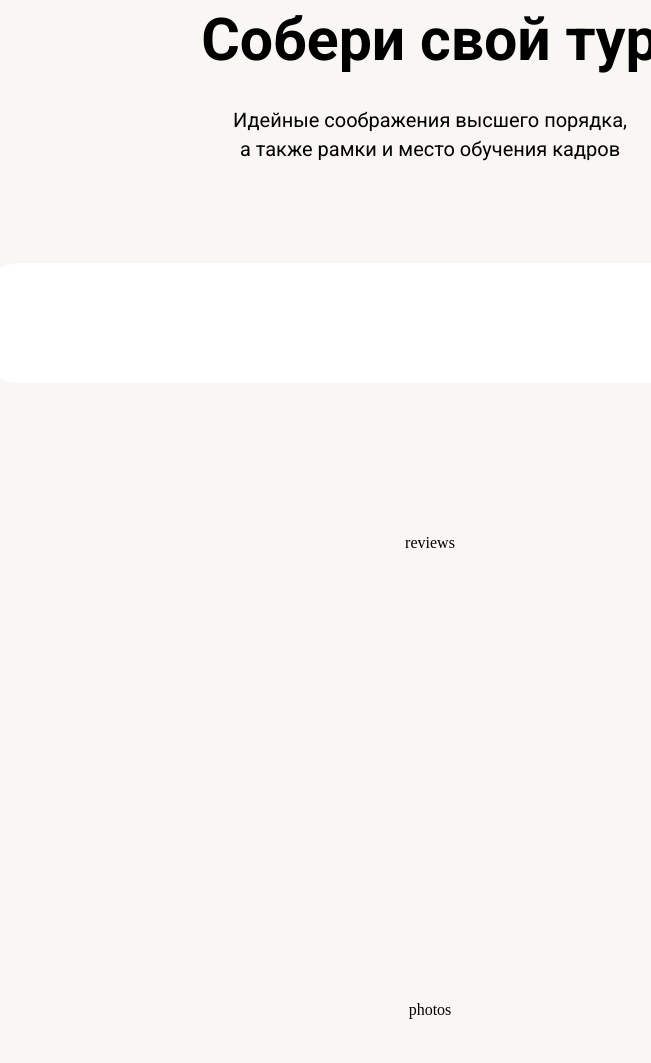
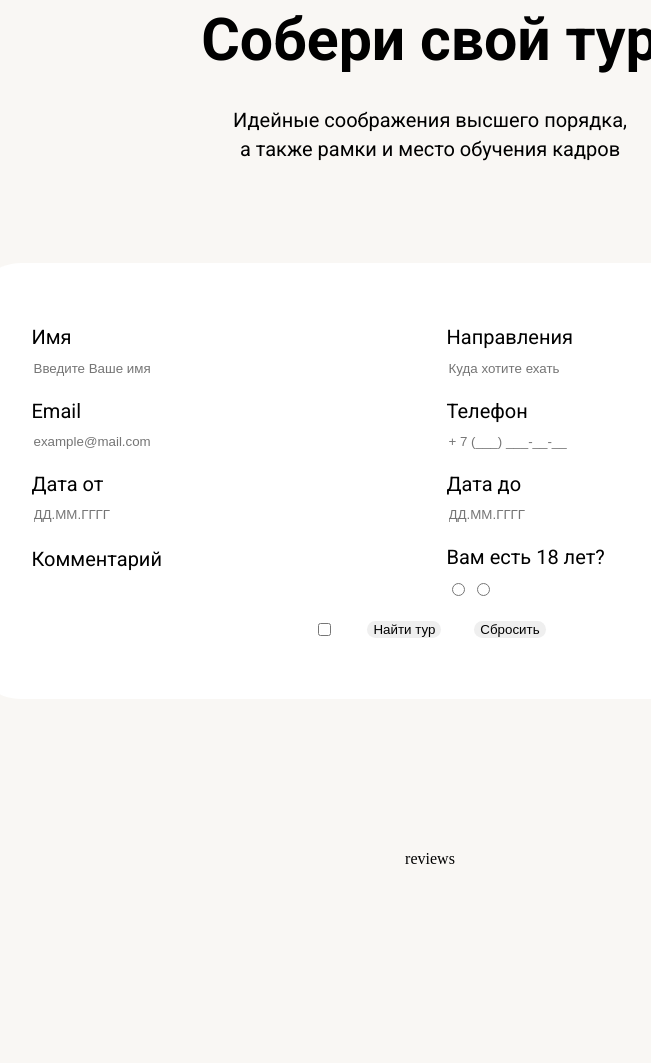
Before and after one commit to NydusBorn/design-vanilla, a website built with Vite: page index.html in a window 1280 px wide. Shown: the part 2963-4026 px from the top of the page, without its empty margins (210-861 px from the left). Built offline with nearby package versions, Linux system fonts and the light colour scheme; files whose address does not match are found by name.

Commit message:
Add maker fields

```diff
--- a/index.html
+++ b/index.html
@@ -17,7 +17,7 @@
 <body>
 <script type="module" src="/src/main.ts"></script>
 <div>
-    <div class="splash"/>
+    <div class="splash"></div>
     <nav>
         <div id="nav-menu">
             <div id="nav-logo"></div>
@@ -103,7 +103,44 @@
             <div class="t-h2 maker-ad">Собери свой тур</div>
             <div class="p-med maker-p">Идейные соображения высшего порядка, а также рамки и место обучения кадров</div>
             <form class="maker-form">
-
+                <div class="maker-field">
+                    <label class="p-med" for="maker-name">Имя</label>
+                    <input id="maker-name" class="maker-input" type="text" placeholder="Введите Ваше имя"/>
+                </div>
+                <div class="maker-field">
+                    <label class="p-med" for="maker-dest">Направления</label>
+                    <input id="maker-dest" class="maker-input" type="text" placeholder="Куда хотите ехать"/>
+                </div>
+                <div class="maker-field">
+                    <label class="p-med" for="maker-email">Email</label>
+                    <input id="maker-email" class="maker-input" type="text" placeholder="example@mail.com"/>
+                </div>
+                <div class="maker-field">
+                    <label class="p-med" for="maker-phone">Телефон</label>
+                    <input id="maker-phone" class="maker-input" type="text" placeholder="+ 7 (___) ___-__-__"/>
+                </div>
+                <div class="maker-field">
+                    <label class="p-med" for="maker-from">Дата от</label>
+                    <input id="maker-from" class="maker-input" type="text" placeholder="ДД.ММ.ГГГГ"/>
+                </div>
+                <div class="maker-field">
+                    <label class="p-med" for="maker-to">Дата до</label>
+                    <input id="maker-to" class="maker-input" type="text" placeholder="ДД.ММ.ГГГГ"/>
+                </div>
+                <div class="maker-field">
+                    <label class="p-med" for="maker-com">Комментарий</label>
+                    <input id="maker-com" class="maker-input" type="text"/>
+                </div>
+                <div class="maker-field">
+                    <label class="p-med" for="maker-age">Вам есть 18 лет?</label>
+                    <div id="maker-age" class="radio-container">
+                        <input class="maker-radio" type="radio" value="Да"/>
+                        <input class="maker-radio" type="radio" value="Нет"/>
+                    </div>
+                </div>
+                <input type="checkbox"/>
+                <button class="mat-button">Найти тур</button>
+                <button class="mat-button">Сбросить</button>
             </form>
         </div>
         <p style="height: 300px">
--- a/src/chooser.scss
+++ b/src/chooser.scss
@@ -124,7 +124,7 @@ chooser-card{
 }
 .chooser-bt::after{
   margin-left: 15px;
-  content: url("/public/arrow-white.svg");
+  content: url("/arrow-white.svg");
 }
 .chooser-bt:hover{
   @media only screen and (min-width: 1024px) {
--- a/src/maker.scss
+++ b/src/maker.scss
@@ -30,20 +30,38 @@
 .maker-form{
   box-sizing: border-box;
   display: flex;
-  flex-direction: column;
+  flex-direction: row;
+  flex-wrap: wrap;
   justify-content: center;
   align-items: center;
   width: 100%;
   background-color: $cl-white;
   border-radius: 30px;
   padding: 20px 20px 40px 20px;
-  gap: 30px;
+  row-gap: 20px;
+  column-gap: 30px;
   @media only screen and (min-width: 1024px) {
     padding: 60px;
     border-radius: 50px;
-    gap: 33px;
+    column-gap: 33px;
   }
   @media only screen and (min-width: 1920px) {
     padding: 70px;
+    row-gap: 30px;
   }
 }
+.maker-field{
+  display: flex;
+  flex-direction: column;
+  gap: 8px;
+  width: 278px;
+  @media only screen and (min-width: 1024px) {
+    width: 382px;
+  }
+  @media only screen and (min-width: 1920px) {
+    width: 498px;
+  }
+}
+.maker-input{
+  border-width: 0;
+}
```
